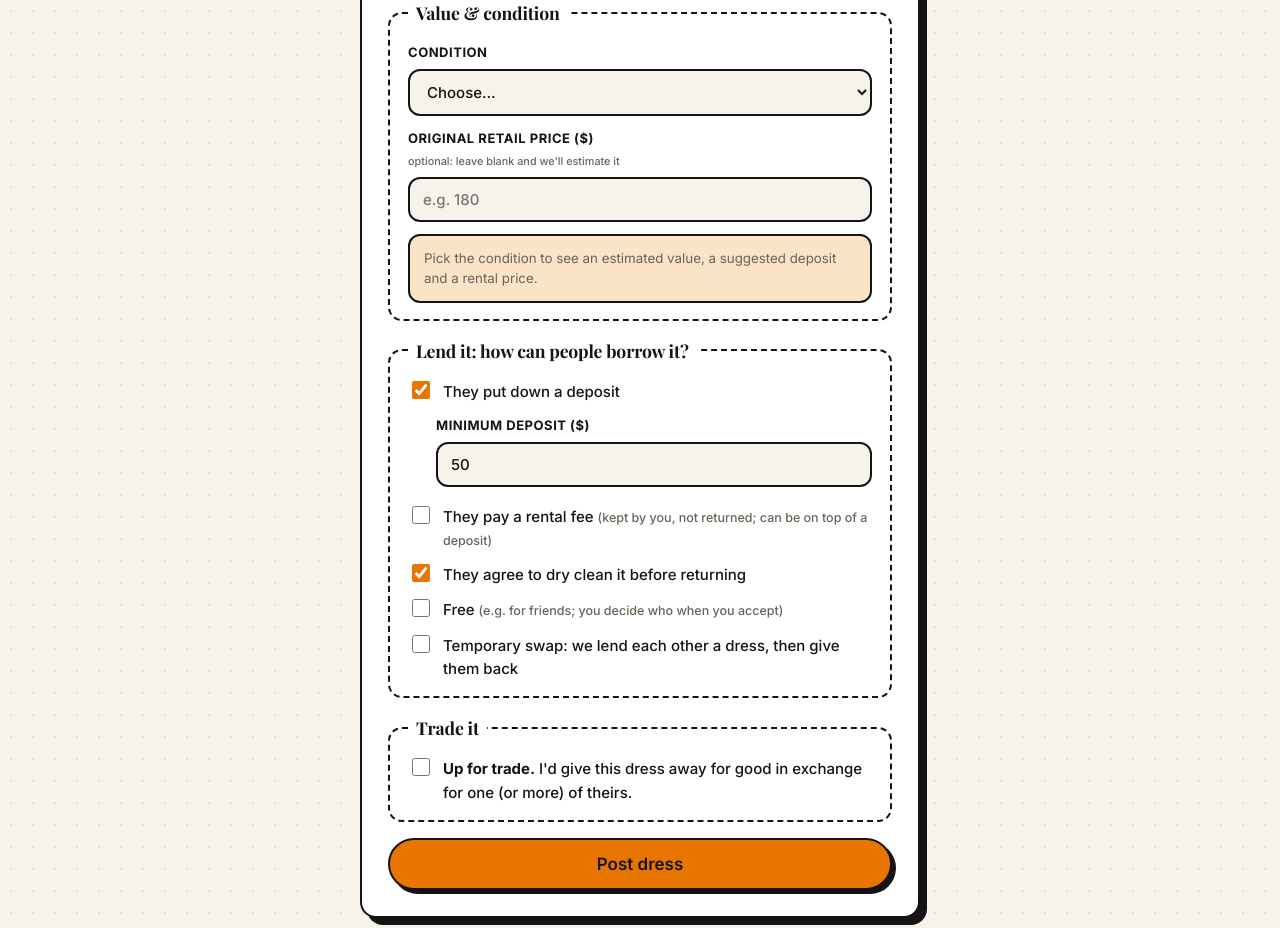
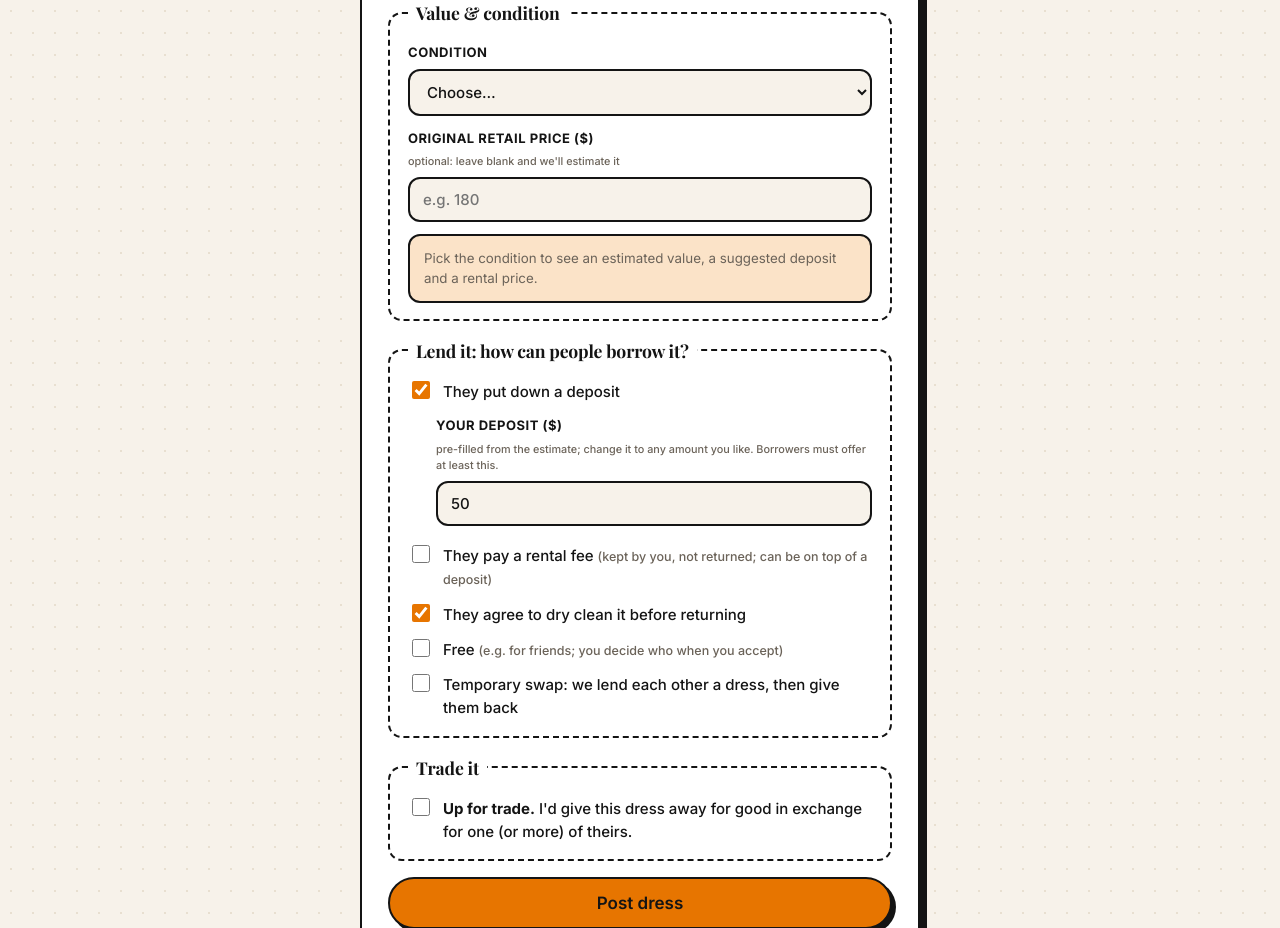
Before and after one commit to EKowal25/tiger-closet, a Node project: template views/dress-form.ejs in a window 1280 px wide. Shown: the part 726-1654 px from the top of the page. Run offline with Node 20 templates, Linux system fonts and the light colour scheme; the template is opened without the code that fills it, so the values that code supplies are empty; some web fonts are replaced.

Commit message:
Make it clear the suggested deposit and rental price can be edited
Co-Authored-By: Claude Fable 5.2 <noreply@anthropic.com>
Claude-Session: https://claude.ai/code/session_01BKUGTUchoJ2zkp5oYZL9US

```diff
--- a/views/dress-form.ejs
+++ b/views/dress-form.ejs
@@ -40,10 +40,10 @@
     <fieldset>
       <legend>Lend it: how can people borrow it?</legend>
       <label class="check"><input type="checkbox" name="allow_deposit" <%= d.allow_deposit ? 'checked' : '' %> id="allowDeposit"> They put down a deposit</label>
-      <label class="indent" id="minDepositWrap" <%= d.allow_deposit ? '' : 'hidden' %>>Minimum deposit ($) <input type="number" name="min_deposit" min="0" max="2000" value="<%= d.min_deposit %>" id="minDeposit">
+      <label class="indent" id="minDepositWrap" <%= d.allow_deposit ? '' : 'hidden' %>>Your deposit ($) <small class="muted suggest">pre-filled from the estimate; change it to any amount you like. Borrowers must offer at least this.</small> <input type="number" name="min_deposit" min="0" max="2000" value="<%= d.min_deposit %>" id="minDeposit">
         <small class="muted suggest" id="depositHint"></small></label>
       <label class="check"><input type="checkbox" name="allow_fee" <%= d.allow_fee ? 'checked' : '' %> id="allowFee"> <span>They pay a rental fee <small class="muted">(kept by you, not returned; can be on top of a deposit)</small></span></label>
-      <label class="indent" id="feeWrap" <%= d.allow_fee ? '' : 'hidden' %>>Your rental price ($) <input type="number" name="rental_fee" min="0" max="2000" value="<%= d.rental_fee || 20 %>" id="rentalFee">
+      <label class="indent" id="feeWrap" <%= d.allow_fee ? '' : 'hidden' %>>Your rental price ($) <small class="muted suggest">pre-filled from the estimate; set your own price.</small> <input type="number" name="rental_fee" min="0" max="2000" value="<%= d.rental_fee || 20 %>" id="rentalFee">
         <small class="muted suggest" id="rentalHint"></small></label>
       <label class="check"><input type="checkbox" name="allow_dryclean" <%= d.allow_dryclean ? 'checked' : '' %>> They agree to dry clean it before returning</label>
       <label class="check"><input type="checkbox" name="allow_free" <%= d.allow_free ? 'checked' : '' %>> <span>Free <small class="muted">(e.g. for friends; you decide who when you accept)</small></span></label>
@@ -84,7 +84,7 @@
            <div class="est-row hi"><span>Suggested deposit</span><strong>${money(e.deposit)}</strong></div>
            <div class="est-row hi"><span>Suggested rental price</span><strong>${money(e.rental)}</strong></div>
            <small class="muted">${e.retailEstimated ? 'Based on: ' + e.reasons.join(' · ') + '. Enter the original price above if you know it.' : 'Based on the original price you entered.'}
-           The deposit is about half of what the dress is worth now; rental is about 15%. You can change both below.</small>`
+           The deposit is about half of what the dress is worth now; rental is about 15%. These are just suggestions: you can edit both below.</small>`
         : '<small class="muted">Pick the condition to see an estimated value, a suggested deposit and a rental price.</small>';
       if (!cond) return;
       if (!depTouched) dep.value = e.deposit;
```
